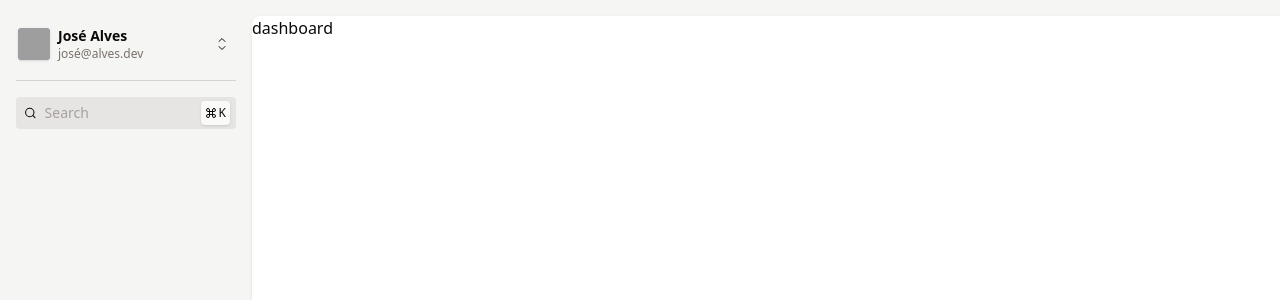
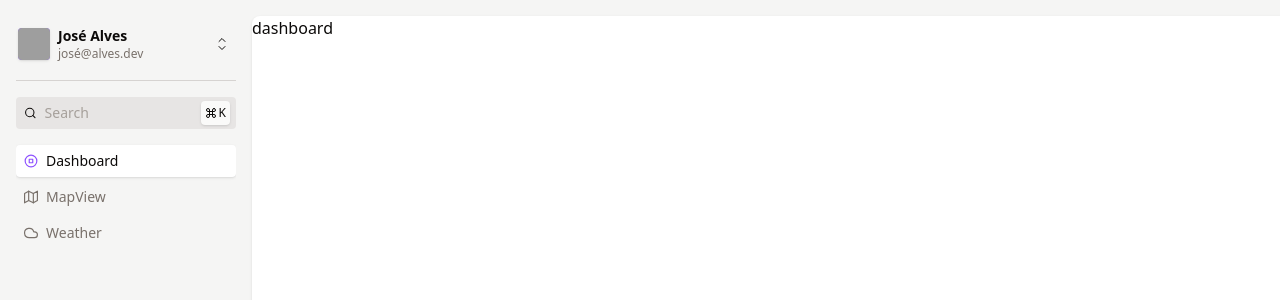
Before and after one commit to pietroaandrade/Floody, a React (Vite) app in the folder frontend/floody-frontend/: page / in a window 1280 px wide. Shown: the top 300 px of the page. Built offline with nearby package versions, Linux system fonts and the light colour scheme; grey boxes are pictures that could not be loaded.

Commit message:
feat.navigation_options

```diff
--- a/frontend/floody-frontend/src/components/Navbar/Navbar.jsx
+++ b/frontend/floody-frontend/src/components/Navbar/Navbar.jsx
@@ -1,6 +1,7 @@
 
 import AccountToggle from "./AccountToggle"
 import SearchBar from "./SearchBar";
+import RouteSelect from "./RouteSelect";
 
 export default function Navbar(){
     return(
@@ -8,6 +9,7 @@
             <div className="overflow-y-scroll sticky top-4 h-[calc(100vh-32x-48px)] min-w-[220px]">
                 <AccountToggle />
                 <SearchBar />
+                <RouteSelect />
 
             </div>
 
--- /dev/null
+++ b/frontend/floody-frontend/src/components/Navbar/RouteSelect.jsx
@@ -0,0 +1,49 @@
+import React, { useState } from "react";
+import { FiCloud, FiMap, FiStopCircle } from "react-icons/fi";
+
+export default function RouteSelect() {
+    const [selectedRoute, setSelectedRoute] = useState("Dashboard");
+
+    const handleRouteChange = (route) => {
+        setSelectedRoute(route);
+    };
+
+    return (
+        <div className="space-y-1">
+            <Route
+                Icon={FiStopCircle}
+                selected={selectedRoute === "Dashboard"}
+                title="Dashboard"
+                onClick={() => handleRouteChange("Dashboard")}
+            />
+            <Route
+                Icon={FiMap}
+                selected={selectedRoute === "MapView"}
+                title="MapView"
+                onClick={() => handleRouteChange("MapView")}
+            />
+            <Route
+                Icon={FiCloud}
+                selected={selectedRoute === "Weather"}
+                title="Weather"
+                onClick={() => handleRouteChange("Weather")}
+            />
+        </div>
+    );
+}
+
+const Route = ({ Icon, selected, title, onClick }) => {
+    return (
+        <button
+            onClick={onClick}
+            className={`flex items-center justify-start gap-2 w-full rounded px-2 py-1.5 text-sm transition-[box-shadow,_background-color,_color] ${
+                selected
+                    ? "bg-white text-stone-950 shadow"
+                    : "hover:bg-stone-200 bg-transparent text-stone-500 shadow-none"
+            }`}
+        >
+            <Icon className={selected ? "text-violet-500" : ""} />
+            <span>{title}</span>
+        </button>
+    );
+};
```
Also changed, not shown: 1 other file (tests, documents, lock files or other folders).
